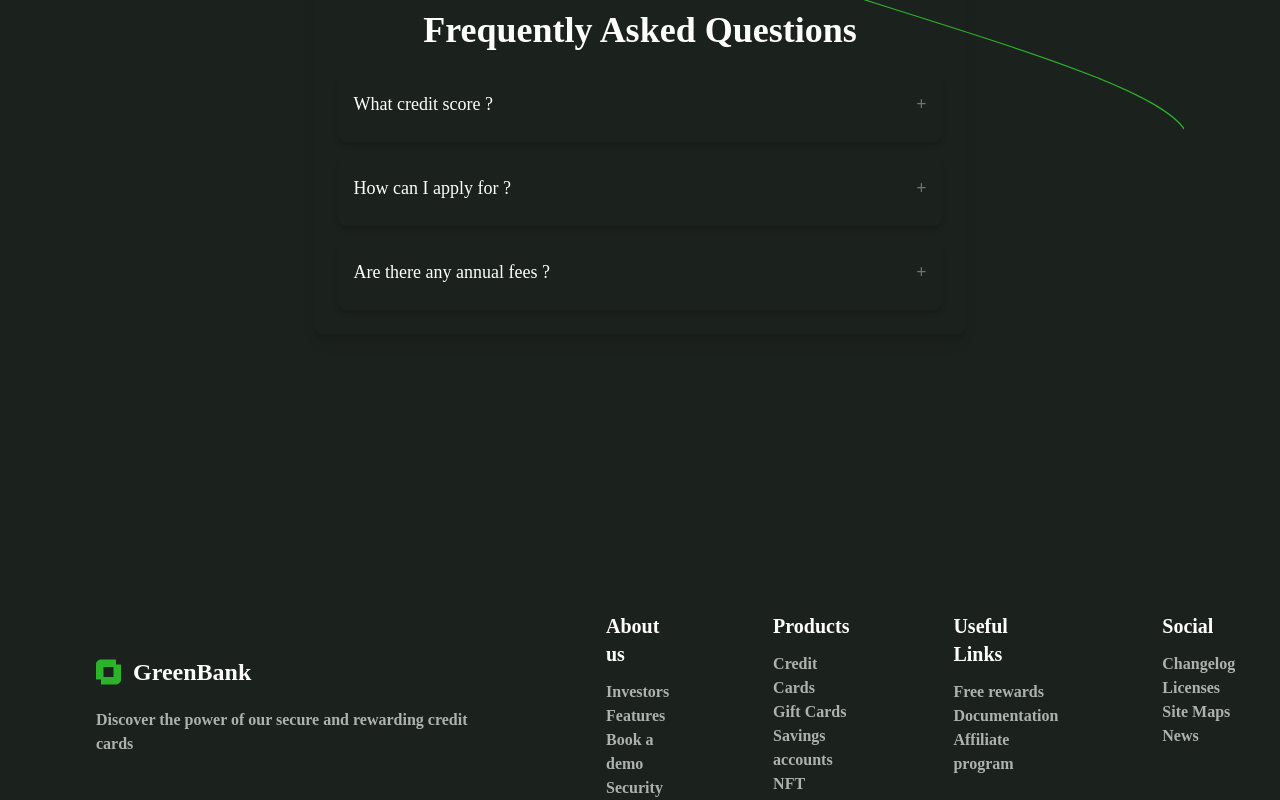
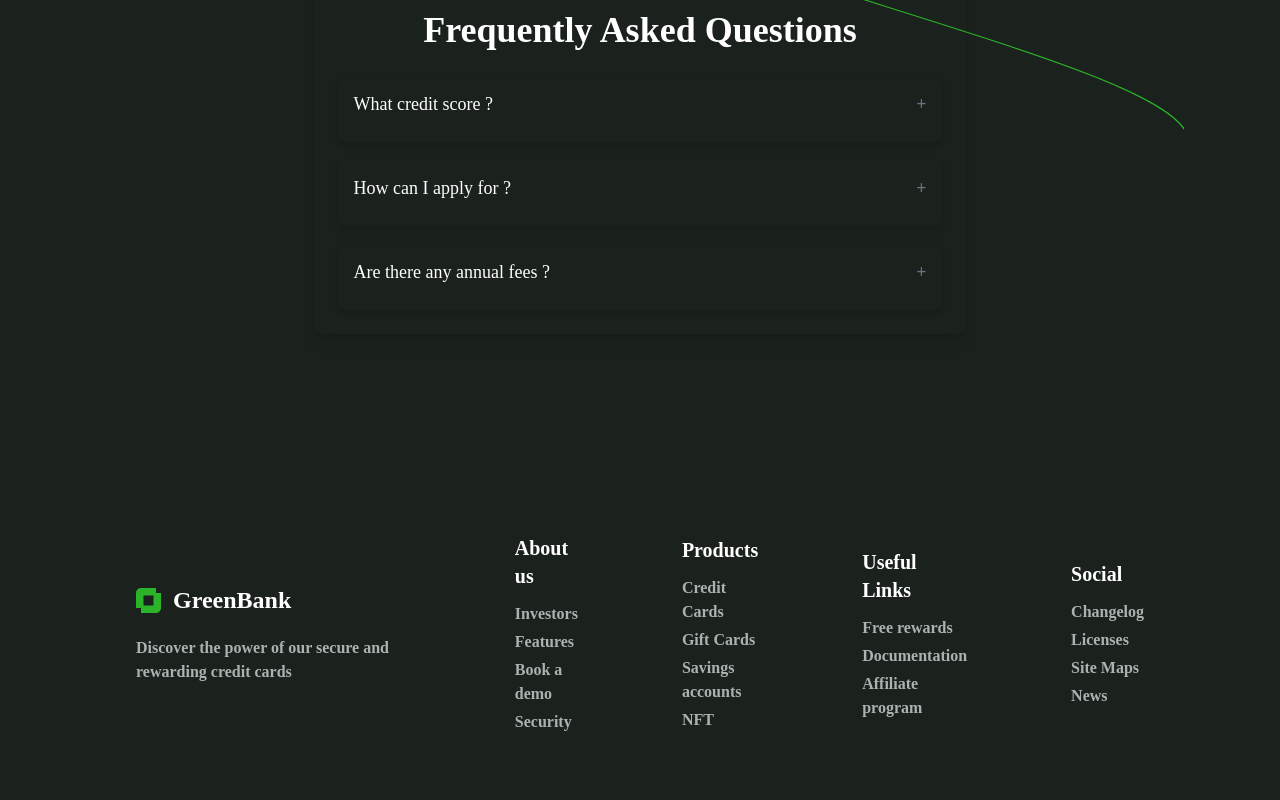
Before and after one commit to Yunis003/GreenBank-NextJS, a Next.js app: page / in a window 1280 px wide. Shown: the part 3732-4532 px from the top of the page. After the commit the page ends 4506 px from the top, so only its background shows below. Built offline with nearby package versions, Linux system fonts and the light colour scheme; a web font is replaced by a local one.

Commit message:
Footer Responsive and Fixed Some Bugs

```diff
--- a/src/app/Components/Footer.jsx
+++ b/src/app/Components/Footer.jsx
@@ -2,44 +2,44 @@ import React from "react";
 import Image from "next/image";
 const Applications = () => {
   return (
-    <footer className="flex justify-between items-center gap-[110px] absolute bottom-[-3700px]">
-      <div className="flex flex-col gap-5">
-        <div className="flex gap-3">
+    <footer className="flex flex-col md:flex-row justify-between items-center gap-10 md:gap-[110px] bottom-0 left-0 w-full p-5 md:p-10">
+      <div className="flex flex-col gap-5 items-center md:items-start">
+        <div className="flex gap-3 items-center">
           <Image src="/Exclude.svg" width={25} height={25} alt="logo" />
           <p className="text-2xl text-white">GreenBank</p>
         </div>
-        <p className="text-[#ADB2B1] w-[400px]">Discover the power of our secure and rewarding credit cards</p>
+        <p className="text-[#ADB2B1] max-w-[400px] text-center md:text-left">Discover the power of our secure and rewarding credit cards</p>
       </div>
-      <nav className="flex gap-[6.5rem]">
-        <div className="flex flex-col gap-3">
+      <nav className="flex flex-col md:flex-row gap-8 md:gap-[6.5rem] items-center">
+        <div className="flex flex-col gap-3 items-center md:items-start">
           <h3 className="text-xl">About us</h3>
-          <ul>
+          <ul className="flex flex-col gap-1 items-center md:items-start">
             <li className="text-[#ADB2B1]">Investors</li>
             <li className="text-[#ADB2B1]">Features</li>
             <li className="text-[#ADB2B1]">Book a demo</li>
             <li className="text-[#ADB2B1]">Security</li>
           </ul>
         </div>
-        <div className="flex flex-col gap-3">
+        <div className="flex flex-col gap-3 items-center md:items-start">
           <h3 className="text-xl">Products</h3>
-          <ul>
+          <ul className="flex flex-col gap-1 items-center md:items-start">
             <li className="text-[#ADB2B1]">Credit Cards</li>
             <li className="text-[#ADB2B1]">Gift Cards</li>
             <li className="text-[#ADB2B1]">Savings accounts</li>
             <li className="text-[#ADB2B1]">NFT</li>
           </ul>
         </div>
-        <div className="flex flex-col gap-3">
+        <div className="flex flex-col gap-3 items-center md:items-start">
           <h3 className="text-xl">Useful Links</h3>
-          <ul>
+          <ul className="flex flex-col gap-1 items-center md:items-start">
             <li className="text-[#ADB2B1]">Free rewards</li>
             <li className="text-[#ADB2B1]">Documentation</li>
             <li className="text-[#ADB2B1]">Affiliate program</li>
           </ul>
         </div>
-        <div className="flex flex-col gap-3">
+        <div className="flex flex-col gap-3 items-center md:items-start">
           <h3 className="text-xl">Social</h3>
-          <ul>
+          <ul className="flex flex-col gap-1 items-center md:items-start">
             <li className="text-[#ADB2B1]">Changelog</li>
             <li className="text-[#ADB2B1]">Licenses</li>
             <li className="text-[#ADB2B1]">Site Maps</li>
```
